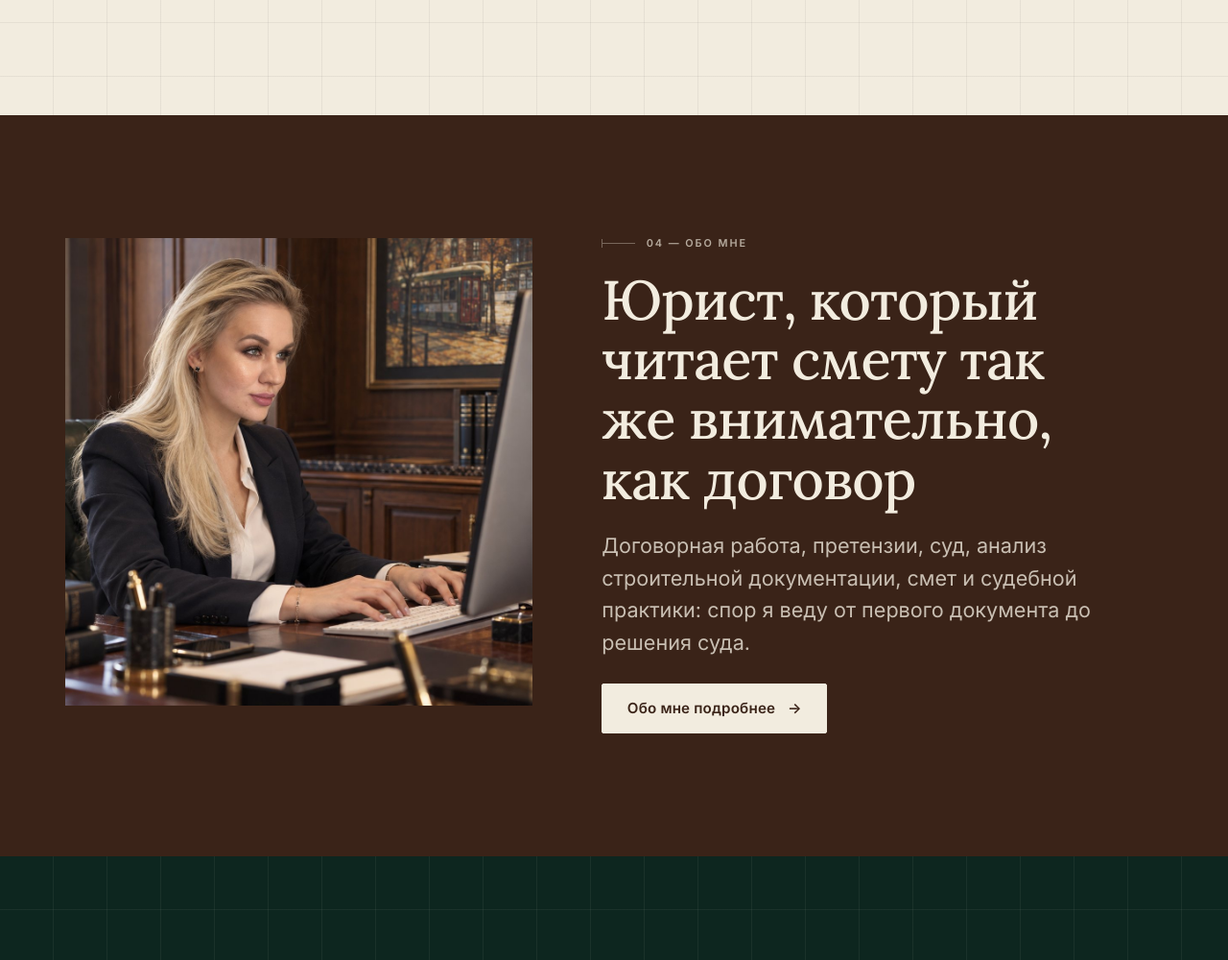
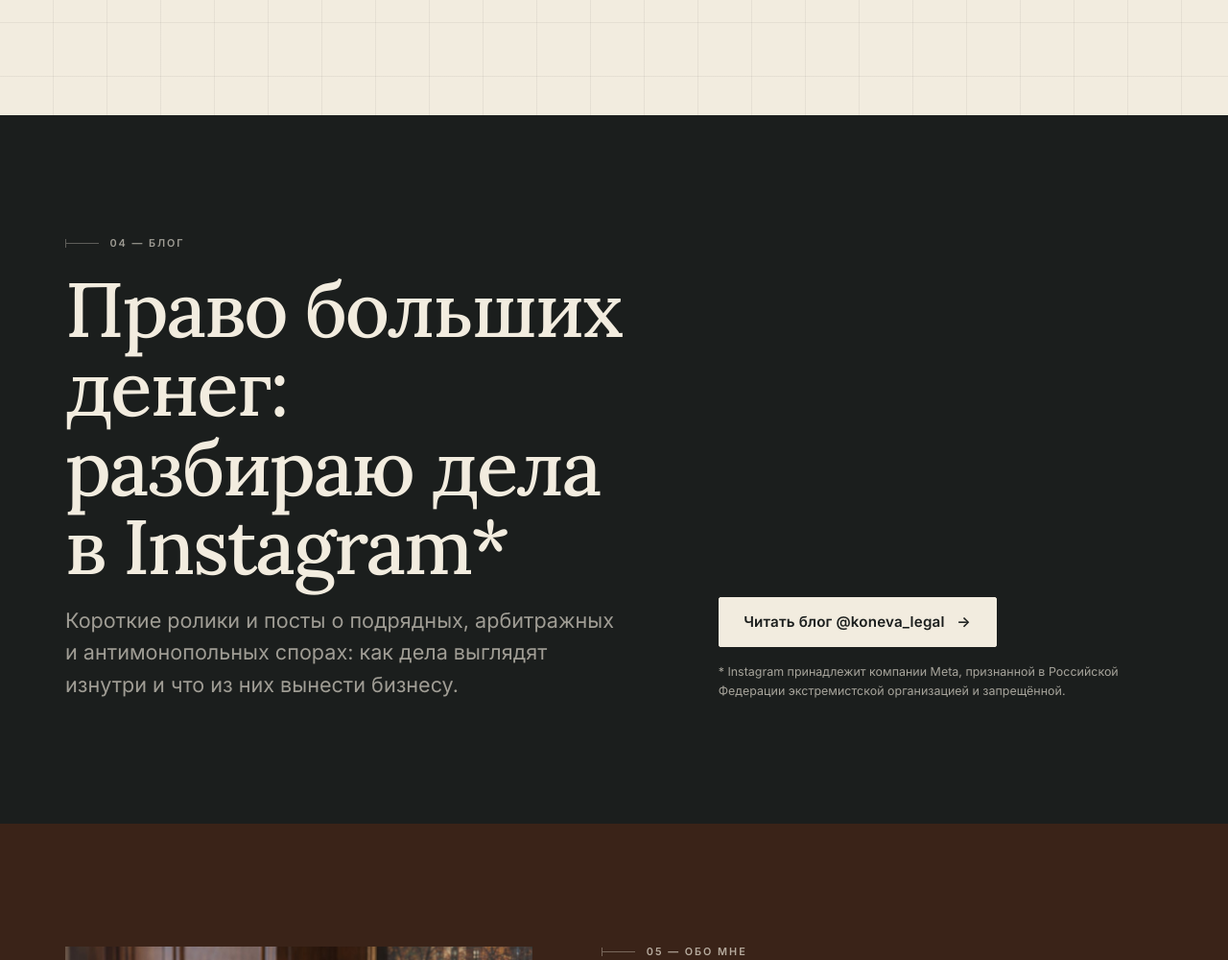
Before and after one commit to natashoyd-svg/konevalegal-site, a plain HTML site: page index.html in a window 1280 px wide. Shown: the part 5480-6480 px from the top of the page at 96% size. Drawn offline with Linux system fonts and the light colour scheme.

Commit message:
Add files via upload

```diff
--- a/data/site.config.js
+++ b/data/site.config.js
@@ -26,14 +26,16 @@ window.KL.site = {
     email: "ask@konevalegal.ru",  // например: "name@domain.ru"
     telegram: "",         // ссылка вида "https://t.me/username"
     telegramLabel: "",    // как показывать: "@username"
-    phone: "",            // по желанию
+    phone: "+7 (999) 184-71-76",  // по желанию
     city: "",             // город / формат работы (очно, онлайн)
     hours: ""             // например: "Пн–Пт, 10:00–18:00"
   },
 
+  // * Instagram принадлежит Meta (признана в РФ экстремистской организацией и запрещена): пометка обязательна при упоминании.
   // Социальные сети. Добавьте ссылки: { label: "ВКонтакте", href: "https://vk.com/..." }
   // Если href пустой — пункт покажется как заготовка.
   socials: [
+    { label: "Instagram*", href: "https://www.instagram.com/koneva_legal/" },
     { label: "ВКонтакте", href: "" },
     { label: "Telegram-канал", href: "" },
     { label: "YouTube", href: "" }
--- a/index.html
+++ b/index.html
@@ -106,13 +106,27 @@
   </div>
 </section>
 
+<section class="section theme-graphite" aria-labelledby="bl-h">
+  <div class="wrap cta-block">
+    <div class="reveal">
+      <div class="dim short" style="margin-bottom:1.4rem"><span>04 — Блог</span></div>
+      <h2 id="bl-h">Право больших денег: разбираю дела в Instagram*</h2>
+      <p class="lead" style="margin-top:1.2rem">Короткие ролики и посты о подрядных, арбитражных и антимонопольных спорах: как дела выглядят изнутри и что из них вынести бизнесу.</p>
+    </div>
+    <div class="reveal d1">
+      <div class="btn-row"><a class="btn" href="https://www.instagram.com/koneva_legal/" rel="noopener">Читать блог @koneva_legal <span class="arr" aria-hidden="true">→</span></a></div>
+      <p style="margin-top:1rem;font-size:.78rem;opacity:.65">* Instagram принадлежит компании Meta, признанной в Российской Федерации экстремистской организацией и запрещённой.</p>
+    </div>
+  </div>
+</section>
+
 <section class="section theme-choc" aria-labelledby="ab-h">
   <div class="wrap about-grid">
     <div class="about-photo reveal">
       <div class="img"><img src="assets/img/work.jpg" width="1100" height="1145" loading="lazy" alt="Наталья Конева за работой с документами"></div>
     </div>
     <div class="reveal d1">
-      <div class="dim short" style="margin-bottom:1.4rem"><span>04 — Обо мне</span></div>
+      <div class="dim short" style="margin-bottom:1.4rem"><span>05 — Обо мне</span></div>
       <h2 id="ab-h" style="font-size:clamp(2rem,5vw,3.6rem);max-width:16ch;margin-bottom:1.4rem">Юрист, который читает смету так же внимательно, как договор</h2>
       <p class="lead" style="color:rgba(242,236,223,.78);margin-bottom:1.6rem">Договорная работа, претензии, суд, анализ строительной документации, смет и судебной практики: спор я веду от первого документа до решения суда.</p>
       <a class="btn" href="about.html" style="--btn-bg:var(--milk);--btn-fg:var(--choc)">Обо мне подробнее <span class="arr" aria-hidden="true">→</span></a>
```
